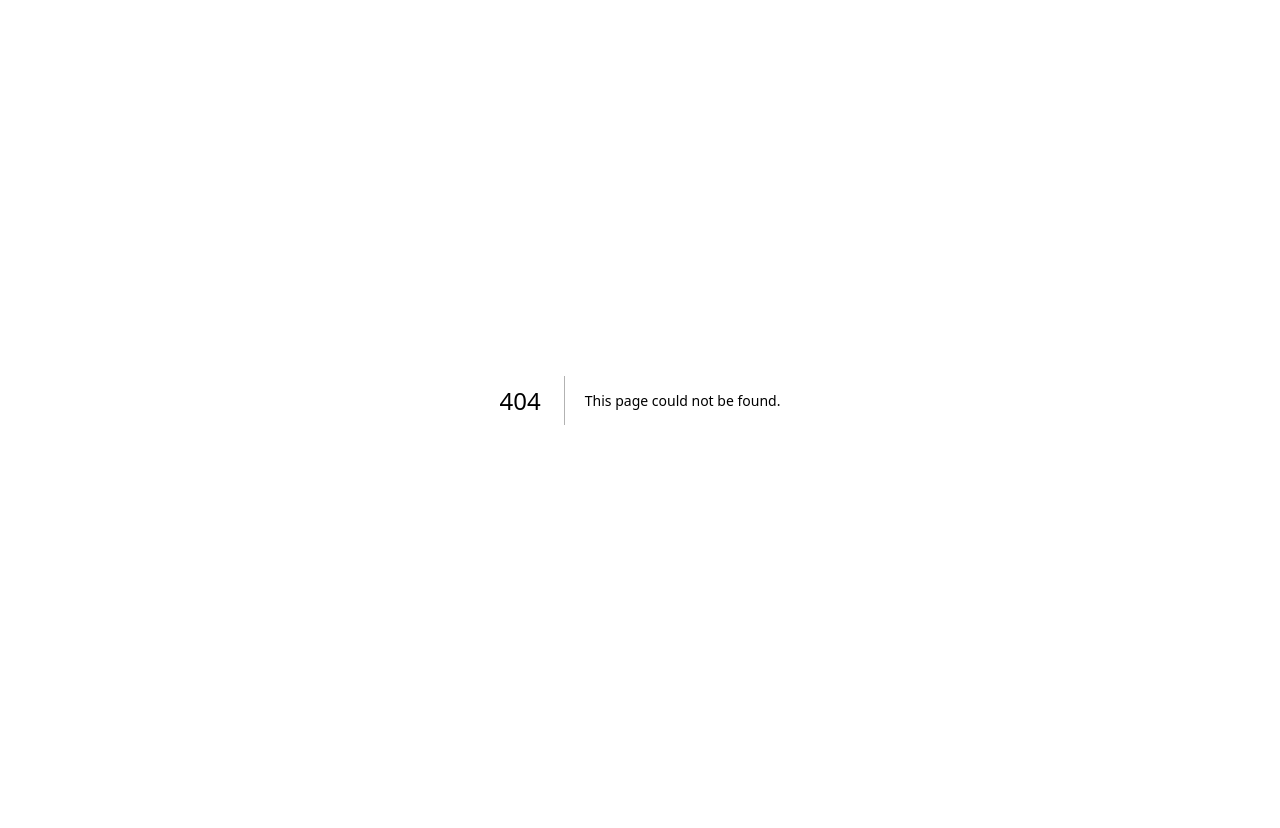
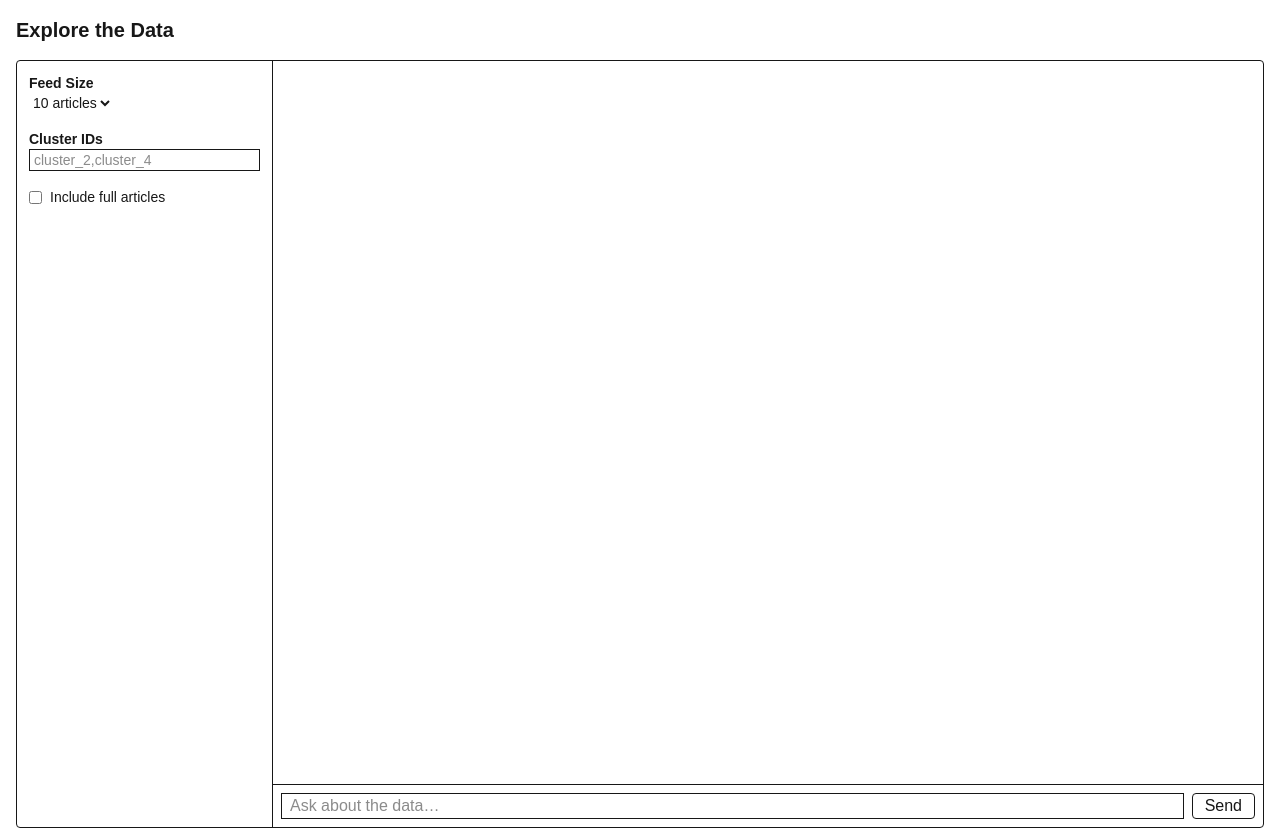
Before and after one commit to jeromecovington/silver-skates, a Next.js app: page /chat in a window 1280 px wide. Before the commit this address had no page. Before the commit the page ends 800 px from the top, so only its background shows below. Built offline with nearby package versions, Linux system fonts and the light colour scheme.

Commit message:
feat: add chat ui

```diff
--- /dev/null
+++ b/src/app/chat/page.tsx
@@ -0,0 +1,13 @@
+import { ChatPanel } from '@/components/chat/ChatPanel';
+
+export default function ChatPage() {
+  return (
+    <main className="h-screen p-4">
+      <h1 className="text-xl font-semibold mb-4">
+        Explore the Data
+      </h1>
+
+      <ChatPanel />
+    </main>
+  );
+}
--- /dev/null
+++ b/src/components/chat/ChatPanel.tsx
@@ -0,0 +1,211 @@
+'use client';
+
+import { useState } from 'react';
+
+type Message = {
+  role: 'user' | 'assistant';
+  content: string;
+};
+
+type Scope = {
+  limit?: number;
+  clusterIds?: string[];
+  articleIds?: string[];
+};
+
+function ScopeControls({
+  scope,
+  setScope,
+  includeBodies,
+  setIncludeBodies,
+}: {
+  scope: Scope;
+  setScope: (s: Scope) => void;
+  includeBodies: boolean;
+  setIncludeBodies: (v: boolean) => void;
+}) {
+  return (
+    <aside className="w-64 border-r p-3 space-y-4 text-sm">
+      <div>
+        <label className="block font-semibold">Feed Size</label>
+        <select
+          value={scope.limit ?? 10}
+          onChange={(e) =>
+            setScope({ ...scope, limit: Number(e.target.value) })
+          }
+        >
+          <option value={5}>5 articles</option>
+          <option value={10}>10 articles</option>
+          <option value={20}>20 articles</option>
+        </select>
+      </div>
+
+      <div>
+        <label className="block font-semibold">Cluster IDs</label>
+        <input
+          placeholder="cluster_2,cluster_4"
+          className="w-full border px-1"
+          onBlur={(e) =>
+            setScope({
+              ...scope,
+              clusterIds: e.target.value
+                .split(',')
+                .map((s) => s.trim())
+                .filter(Boolean),
+            })
+          }
+        />
+      </div>
+
+      <div>
+        <label className="inline-flex items-center gap-2">
+          <input
+            type="checkbox"
+            checked={includeBodies}
+            onChange={(e) => setIncludeBodies(e.target.checked)}
+          />
+          Include full articles
+        </label>
+      </div>
+    </aside>
+  );
+}
+
+function MessageList({
+  messages,
+  loading,
+}: {
+  messages: Message[];
+  loading: boolean;
+}) {
+  return (
+    <div className="flex-1 overflow-auto p-4 space-y-3">
+      {messages.map((m, i) => (
+        <div
+          key={i}
+          className={`p-2 rounded ${
+            m.role === 'user'
+              ? 'bg-blue-100 self-end'
+              : 'bg-gray-100'
+          }`}
+        >
+          <strong>{m.role === 'user' ? 'You' : 'Assistant'}:</strong>
+          <div>{m.content}</div>
+        </div>
+      ))}
+
+      {loading && <div className="text-gray-500">Thinking…</div>}
+    </div>
+  );
+}
+
+function ChatInput({
+  value,
+  onChange,
+  onSend,
+  disabled,
+}: {
+  value: string;
+  onChange: (v: string) => void;
+  onSend: () => void;
+  disabled?: boolean;
+}) {
+  return (
+    <div className="border-t p-2 flex gap-2">
+      <input
+        className="flex-1 border px-2"
+        value={value}
+        onChange={(e) => onChange(e.target.value)}
+        onKeyDown={(e) => {
+          if (e.key === 'Enter') onSend();
+        }}
+        disabled={disabled}
+        placeholder="Ask about the data…"
+      />
+      <button
+        onClick={onSend}
+        disabled={disabled}
+        className="px-3 border rounded"
+      >
+        Send
+      </button>
+    </div>
+  );
+}
+
+export function ChatPanel() {
+  const [messages, setMessages] = useState<Message[]>([]);
+  const [input, setInput] = useState('');
+
+  const [scope, setScope] = useState<Scope>({
+    limit: 10,
+  });
+
+  const [includeBodies, setIncludeBodies] = useState(false);
+  const [loading, setLoading] = useState(false);
+
+  async function sendMessage() {
+    if (!input.trim()) return;
+
+    const userMessage: Message = {
+      role: 'user',
+      content: input,
+    };
+
+    setMessages((prev) => [...prev, userMessage]);
+    setInput('');
+    setLoading(true);
+
+    try {
+      const res = await fetch('/api/chat', {
+        method: 'POST',
+        headers: { 'Content-Type': 'application/json' },
+        body: JSON.stringify({
+          message: input,
+          scope,
+          includeBodies,
+        }),
+      });
+
+      const data = await res.json();
+
+      const assistantMessage: Message = {
+        role: 'assistant',
+        content: data.reply,
+      };
+
+      setMessages((prev) => [...prev, assistantMessage]);
+    } catch (err) {
+      setMessages((prev) => [
+        ...prev,
+        {
+          role: 'assistant',
+          content: 'Error contacting chat service.',
+        },
+      ]);
+    } finally {
+      setLoading(false);
+    }
+  }
+
+  return (
+    <div className="flex h-full border rounded">
+      <ScopeControls
+        scope={scope}
+        setScope={setScope}
+        includeBodies={includeBodies}
+        setIncludeBodies={setIncludeBodies}
+      />
+
+      <div className="flex flex-col flex-1">
+        <MessageList messages={messages} loading={loading} />
+        <ChatInput
+          value={input}
+          onChange={setInput}
+          onSend={sendMessage}
+          disabled={loading}
+        />
+      </div>
+    </div>
+  );
+}
```
